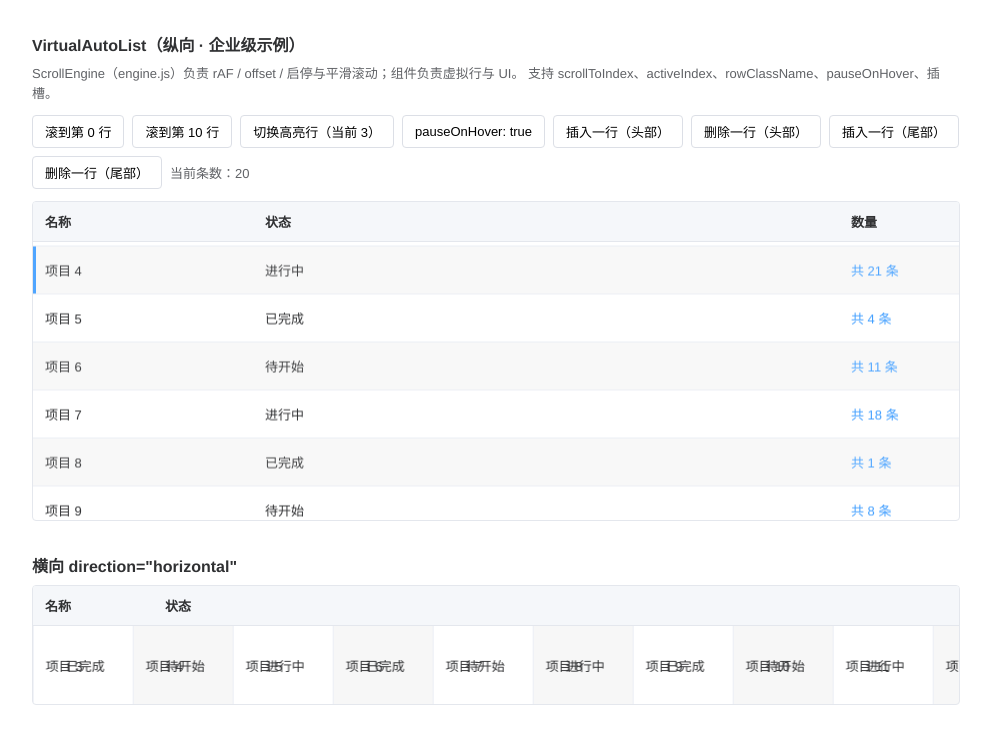
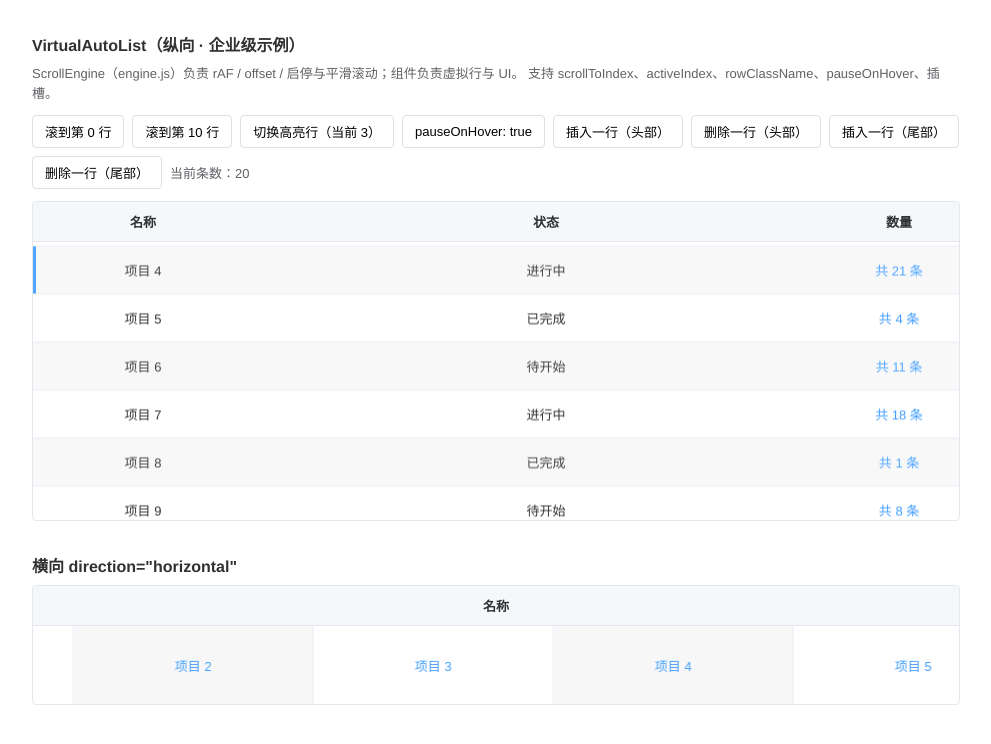
Before and after one commit to wubing0324/virtual, a Vue app: page /virtualList in a window 1280 px wide. Shown: the top 744 px of the page, without its empty margins (0-991 px from the left). Built offline with nearby package versions, Linux system fonts and the light colour scheme.

Commit message:
feat:添加列的居中配置

```diff
--- a/src/components/VirtualList/components/VirtualAutoList.vue
+++ b/src/components/VirtualList/components/VirtualAutoList.vue
@@ -275,16 +275,30 @@ export default {
     },
     columnCellStyles() {
       return this.columns.map((col) => {
+        const align = ['left', 'center', 'right'].includes(col && col.align)
+          ? col.align
+          : 'left';
+        const alignStyle = {
+          textAlign: align,
+          justifyContent:
+            align === 'center'
+              ? 'center'
+              : align === 'right'
+                ? 'flex-end'
+                : 'flex-start'
+        };
         if (col.width != null) {
           return {
             flex: `0 0 ${col.width}px`,
             width: `${col.width}px`,
-            minWidth: 0
+            minWidth: 0,
+            ...alignStyle
           };
         }
         return {
           flex: '1 1 0',
-          minWidth: 0
+          minWidth: 0,
+          ...alignStyle
         };
       });
     },
--- a/src/components/VirtualList/components/index.vue
+++ b/src/components/VirtualList/components/index.vue
@@ -67,7 +67,7 @@
         :data-list="demoListSmall"
         :columns="demoColumnsMini"
         :height="120"
-        :row-height="100"
+        :row-height="240"
         direction="horizontal"
         :auto-scroll="true"
         :scroll-speed="40"
@@ -100,20 +100,24 @@ export default {
       demoList,
       demoListSmall,
       demoColumns: [
-        { label: '名称', prop: 'name', width: 220 },
-        { label: '状态', prop: 'status' },
+        { label: '名称', prop: 'name', width: 220, align: 'center' },
+        { label: '状态', prop: 'status', align: 'center' },
         {
           label: '数量',
           prop: 'count',
           width: 120,
+          align: 'center',
           render(h, row) {
             return h('span', { class: 'demo-count' }, `共 ${row.count} 条`);
           }
         }
       ],
       demoColumnsMini: [
-        { label: '名称', prop: 'name', width: 120 },
-        { label: '状态', prop: 'status', width: 120 }
+        { label: '名称', prop: 'name', align: 'center',
+         render: (h, row) => {
+            return h('span', { class: 'demo-count' }, row.name);
+          }
+        }
       ],
       activeIndex: 3,
       pauseHover: true,
```
